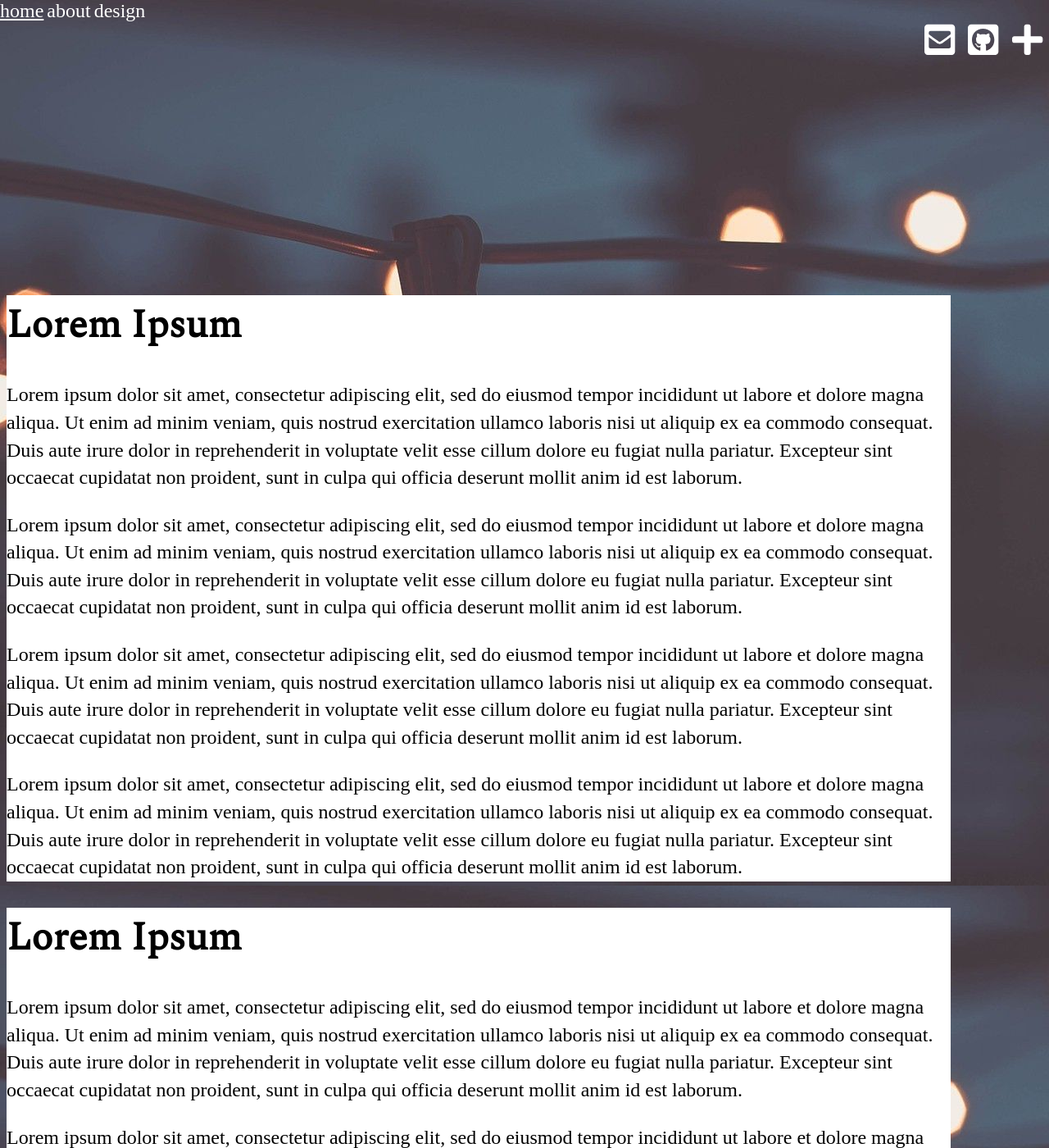
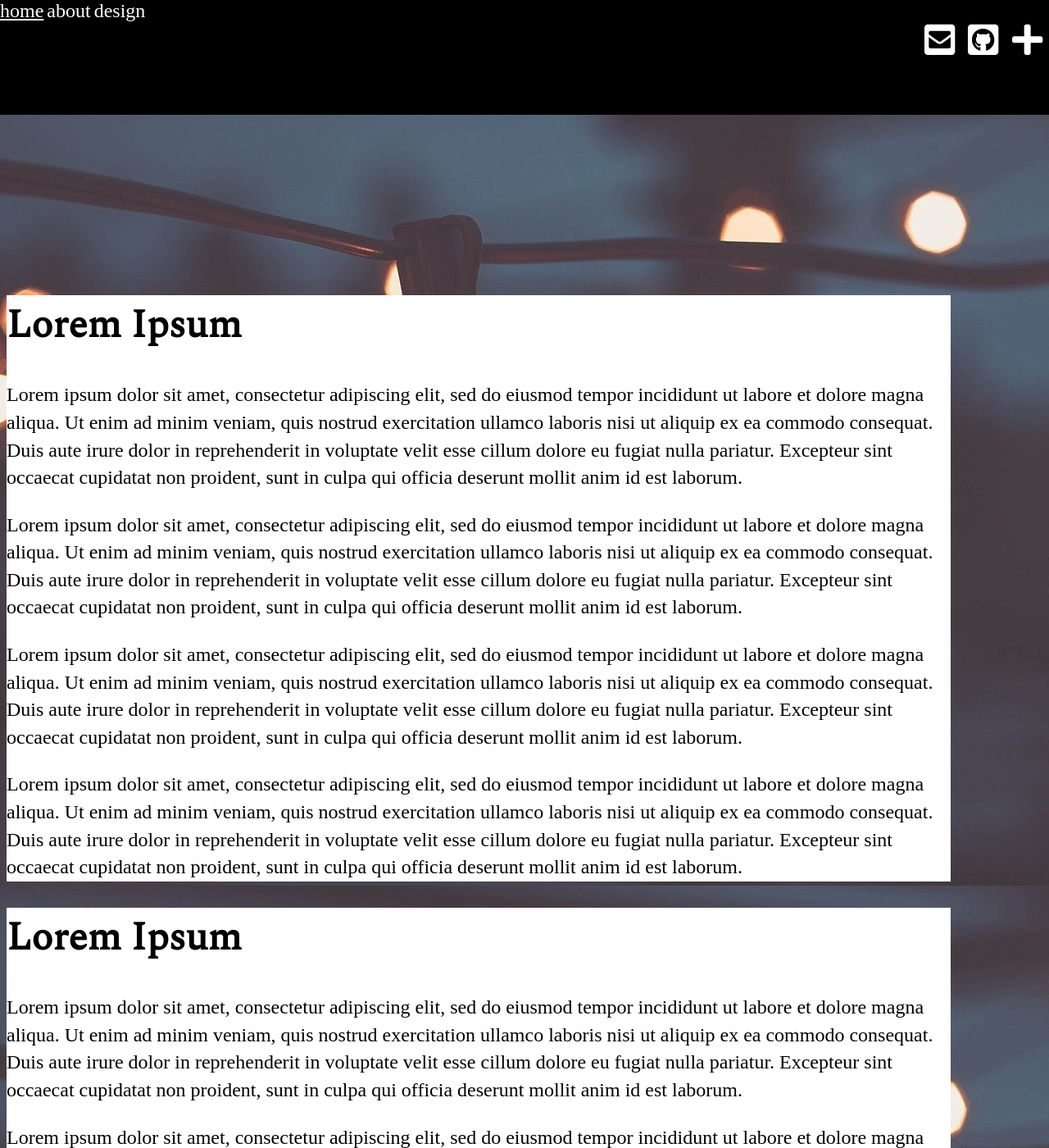
Before and after one commit to caIcutec/caIcutec.github.io, a Jekyll site: the page built from index.html, in a window 1280 px wide and 1400 px high. Shown: the whole window at 82% size. Built offline with Jekyll 4.4.1, drawn with Linux system fonts in a browser that asks for light colours; nearby versions of some CDN libraries.

Commit message:
Update default.html

```diff
--- a/_layouts/default.html
+++ b/_layouts/default.html
@@ -7,7 +7,12 @@
     <!-- ANIMATED BODY -->
     <style>
     #slideUp {
-      animation-name: slideUp; webkit-animation-name: slideUp; animation-duration: 2s; -webkit-animation-duration: 2s; visibility: visible;
+      animation-name: slideUp;
+      webkit-animation-name: slideUp;
+      animation-duration: 2s;
+      -webkit-animation-duration: 2s;
+      visibility: visible;
+      animation-fill-mode:forwards;
     }
     @keyframes slideUp {
       0% {
@@ -31,7 +36,12 @@
     }
 
     #slideDown {
-    animation-name: slideDown; webkit-animation-name: slideDown; animation-duration: 2s; -webkit-animation-duration: 2s; visibility: visible;
+      animation-name: slideDown;
+      webkit-animation-name: slideDown;
+      animation-duration: 2s;
+      -webkit-animation-duration: 2s;
+      visibility: visible;
+      animation-fill-mode:forwards;
     }
     @keyframes slideDown {
       0% {
@@ -55,8 +65,13 @@
     }
 
     #makeOpaque {
-    top:0; padding:0px; list-style:none;
-    animation-name: makeOpaque; webkit-animation-name: makeOpaque; animation-duration: 1s; -webkit-animation-duration: 1s; visibility: visible;
+      top:0; padding:0px; list-style:none;
+      animation-name: makeOpaque;
+      webkit-animation-name: makeOpaque;
+      animation-duration: 1s;
+      -webkit-animation-duration: 1s;
+      visibility: visible;
+      animation-fill-mode:forwards;
     }
     @keyframes makeOpaque {
       0% {
```
